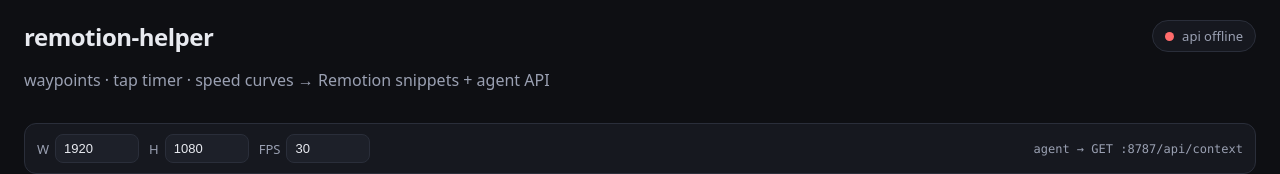
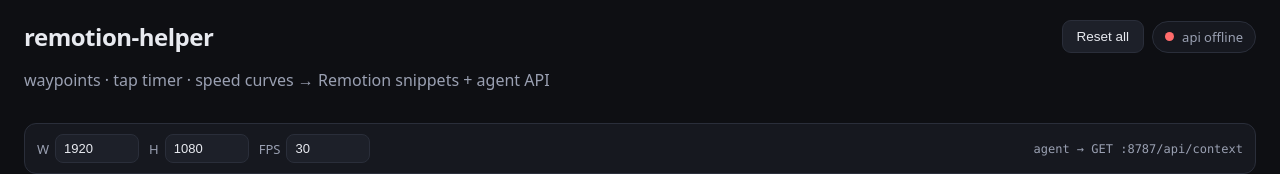
Before and after one commit to asquilatan/remotion-helper, a React (Vite) app: page / in a window 1280 px wide. Shown: the top 174 px of the page. Built offline with nearby package versions, Linux system fonts and the light colour scheme; no server answers.

Commit message:
feat: Reset all button wired to POST /api/reset

```diff
--- a/src/App.tsx
+++ b/src/App.tsx
@@ -3,7 +3,7 @@
 import WaypointPicker from './components/WaypointPicker';
 import SpeedCurveBuilder from './components/SpeedCurveBuilder';
 import { createContextPusher, fetchContext, uploadStageBg } from './lib/contextSync';
-import type { ProjectSettings, SpeedCurveState, Stroke, TapState, Waypoint } from './types';
+import type { HelperContext, ProjectSettings, SpeedCurveState, Stroke, TapState, Waypoint } from './types';
 
 const pusher = createContextPusher(400);
 
@@ -27,6 +27,7 @@
   });
   const [stageBg, setStageBg] = useState<string | null>(null);
   const [sync, setSync] = useState<'syncing' | 'saved' | 'error'>('saved');
+  const [resetting, setResetting] = useState(false);
 
   useEffect(() => pusher.onStatus(setSync), []);
 
@@ -49,6 +50,26 @@
     pusher.push(ctxPatch);
   }, [ctxPatch]);
 
+  const resetAll = async () => {
+    if (!window.confirm('Reset everything (points, strokes, taps, curve, background)?')) return;
+    setResetting(true);
+    try {
+      const res = await fetch('/api/reset', { method: 'POST' });
+      if (!res.ok) throw new Error(`reset -> ${res.status}`);
+      const ctx = (await res.json()) as HelperContext;
+      setProject(ctx.project);
+      setWaypoints(ctx.waypoints ?? []);
+      setStrokes(ctx.strokes ?? []);
+      setTaps(ctx.taps ?? { taps: [] });
+      setSpeedCurve(ctx.speedCurve);
+      setStageBg(null);
+    } catch {
+      setSync('error');
+    } finally {
+      setResetting(false);
+    }
+  };
+
   return (
     <div className="shell">
       <header className="topbar">
@@ -56,9 +77,14 @@
           <h1>remotion-helper</h1>
           <p className="dim">waypoints · tap timer · speed curves → Remotion snippets + agent API</p>
         </div>
-        <div className="sync" data-state={sync} title="Backend sync status (POST /api/context)">
-          <span className="dot" />
-          {sync === 'saved' ? 'api synced' : sync === 'syncing' ? 'syncing…' : 'api offline'}
+        <div className="top-actions">
+          <button className="btn ghost" onClick={resetAll} disabled={resetting}>
+            {resetting ? 'Resetting…' : 'Reset all'}
+          </button>
+          <div className="sync" data-state={sync} title="Backend sync status (POST /api/context)">
+            <span className="dot" />
+            {sync === 'saved' ? 'api synced' : sync === 'syncing' ? 'syncing…' : 'api offline'}
+          </div>
         </div>
       </header>
 
--- a/src/index.css
+++ b/src/index.css
@@ -22,6 +22,7 @@
 
 .panel { background: var(--panel); border: 1px solid var(--border); border-radius: 14px; padding: 16px; }
 .topbar { display: flex; justify-content: space-between; align-items: flex-start; gap: 12px; }
+.top-actions { display: flex; gap: 8px; align-items: center; flex-shrink: 0; }
 .topbar h1 { margin: 0; font-size: 24px; letter-spacing: -0.02em; }
 .dim { color: var(--dim); }
 .mono, code, kbd, pre { font-family: ui-monospace, Consolas, monospace; }
```
Also changed, not shown: 1 other file (tests, documents, lock files or other folders).
